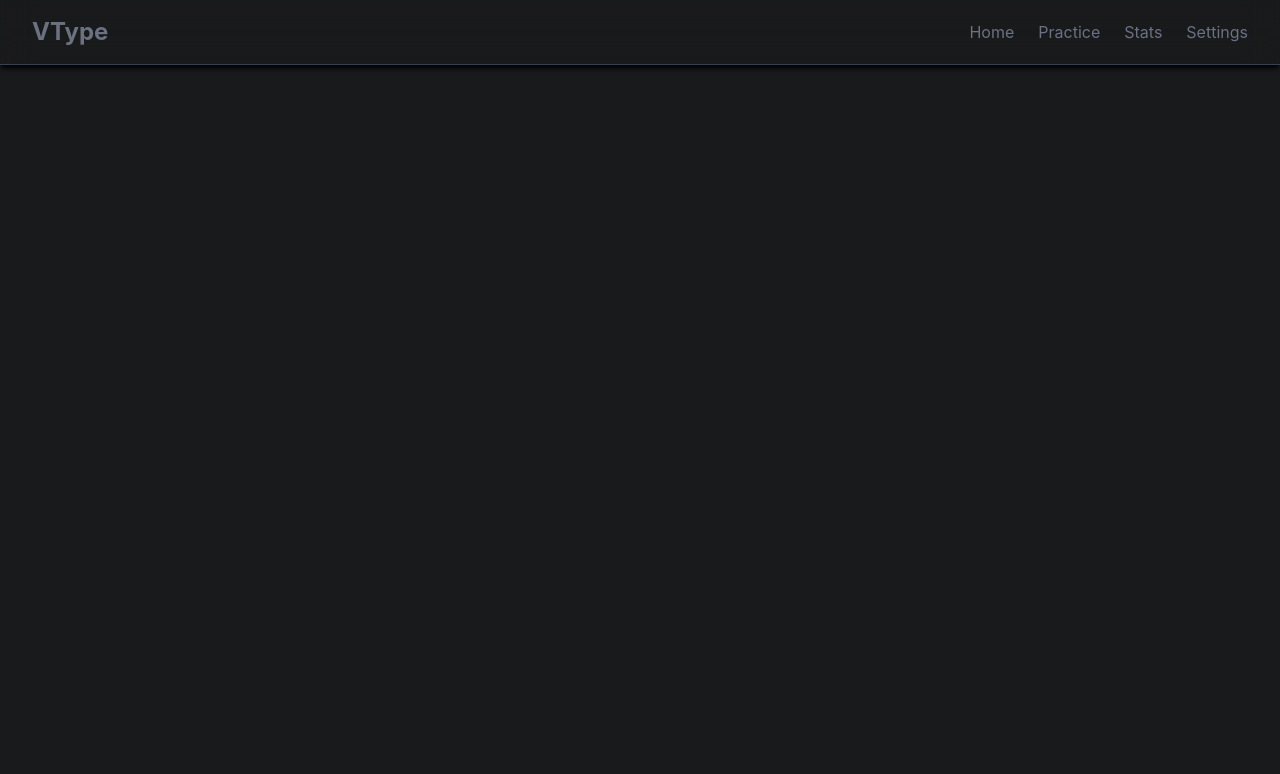
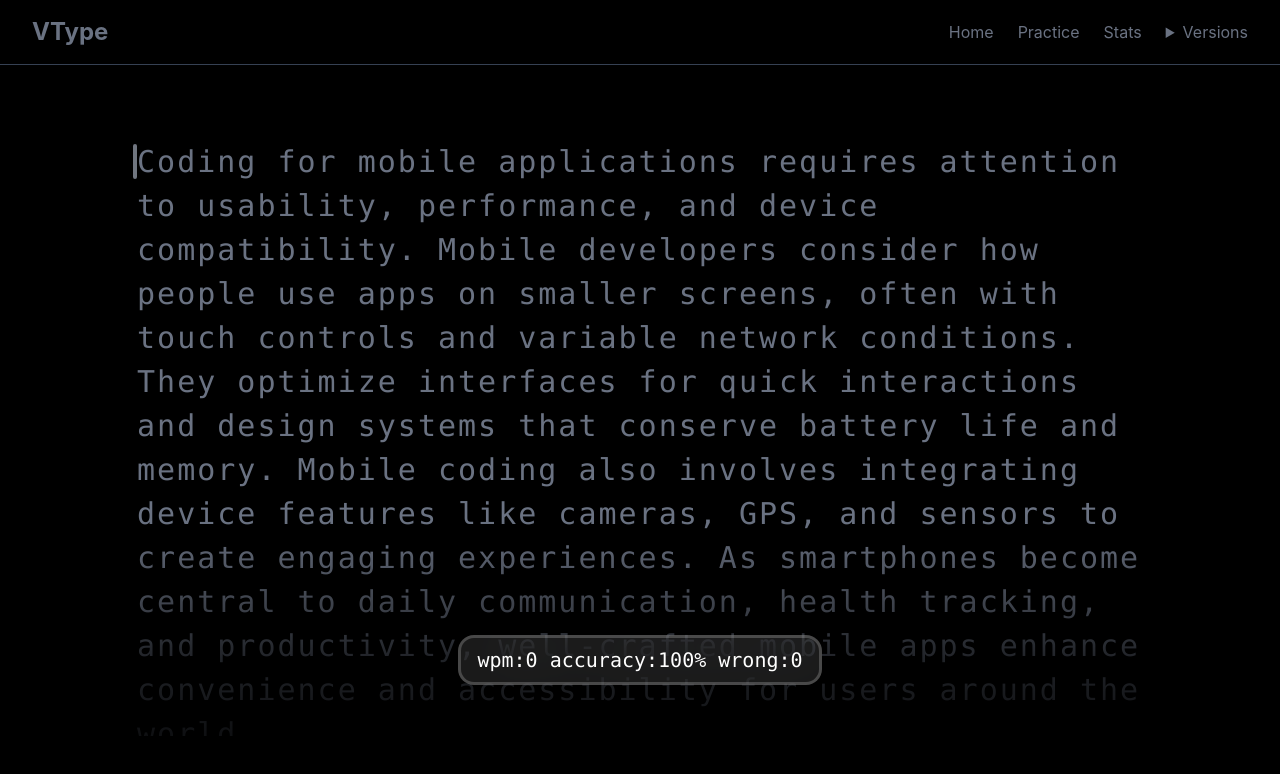
Before and after one commit to EXPRT-CODER/VType, a React (Vite) app: page /V3/practice in a window 1280 px wide. Shown: the top 774 px of the page. Built offline with nearby package versions, Linux system fonts and the light colour scheme; the HTML template or start-up script is replaced by a standard one.

Commit message:
Aded HeroV3.

```diff
--- a/index.html
+++ b/index.html
@@ -3,6 +3,10 @@
   <head>
     <meta charset="UTF-8" />
     <link rel="icon" type="image/svg+xml" href="/laptop.png" />
+    <link
+      href="https://fonts.googleapis.com/css2?family=IBM+Plex+Mono:wght@400&display=swap"
+      rel="stylesheet"
+    />
     <meta name="viewport" content="width=device-width, initial-scale=1.0" />
     <title>VType</title>
   </head>
--- a/package.json
+++ b/package.json
@@ -12,6 +12,7 @@
   "dependencies": {
     "@tailwindcss/vite": "^4.3.0",
     "axios": "^1.16.1",
+    "motion": "^12.40.0",
     "react": "^19.2.6",
     "react-dom": "^19.2.6",
     "react-router-dom": "^7.15.1",
--- a/src/App.jsx
+++ b/src/App.jsx
@@ -1,16 +1,19 @@
 import React from 'react';
-import { Routes, Route } from "react-router-dom";
+import { Routes, Route, Navigate } from "react-router-dom";
 import Nav from './components/Nav';
 import Hero from './components/Hero';
 import HeroV2 from './components/HeroV2';
+import HeroV3 from './components/HeroV3';
 
 const App = () => {
   return (
     <>
     <Nav />
     <Routes>
-      <Route path="/" element={<HeroV2 />} />
-      <Route path="/v1" element={<Hero />} />
+      <Route path='/V3/practice' element={<HeroV3 />} />
+      <Route path="/" element={<Navigate to='/V3/practice' replace />} />
+      <Route path="/V1" element={<Hero />} />
+      <Route path="/V2" element={<HeroV2 />} />
     </Routes>
     </>  )
 }
--- a/src/components/HeroV2.jsx
+++ b/src/components/HeroV2.jsx
@@ -4,7 +4,7 @@ import paragraphs from '../data/paragraphs.js';
 const HeroV2 = () => {
 
 
-        const text = paragraphs;
+    const text = paragraphs;
 
 
 
--- /dev/null
+++ b/src/components/HeroV3.jsx
@@ -0,0 +1,174 @@
+import { useLayoutEffect, useEffect, useRef, useState } from 'react';
+import paragraphs from '../data/paragraphs.js';
+
+const HeroV2 = () => {
+
+    const text =  paragraphs;
+    const [typed, setTyped] = useState("");
+    const [mistakes, setMistakes] = useState(0);
+    const [keystrokes, setKeystrokes] = useState(0);
+    let currentWrong = 0;
+    let accuracy = 100;
+
+    //for wpm
+
+    const [currentTime, setCurrentTime] = useState(Date.now());
+    const startTime = useRef(null);
+
+    useEffect(() => {
+    if (!startTime.current) return;
+
+    const interval = setInterval(() => {
+        setCurrentTime(Date.now());
+    }, 500);
+
+    return () => clearInterval(interval);
+    }, [startTime.current]);
+
+    const elapsedSeconds = startTime.current ? (currentTime - startTime.current) / 1000 : 0;
+    const wpm =
+        elapsedSeconds > 0
+            ? Math.round((typed.length / 5) / (elapsedSeconds / 60))
+            : 0;
+
+
+
+//following bhasad for caret rendering
+
+    //handle krega value of view on every screen resize
+    const [view, setView] = useState(0);
+    useEffect(() => {
+        const handleResize = () => setView(prev => prev + 1);
+
+        window.addEventListener("resize", handleResize);
+
+        return () => {
+            window.removeEventListener("resize", handleResize);
+        };
+    }, []);
+
+
+    //this ref have all character pointers
+    const charRefs = useRef([]);
+    //this ref have contaner pointer for caret position calculation inside container
+    const containerRef = useRef(null);
+    const prevTopRef = useRef(0);
+    //created a state for caret position and height
+    const [caretPos, setCaretPos] = useState({
+        left: 0,
+        top: 0,
+        height: 0,
+    });
+
+    useLayoutEffect(() => {
+
+        //took current char reference and container reference(pointers)
+        const currentChar = charRefs.current[typed.length];
+        const container = containerRef.current;
+
+        if (!currentChar || !container) return;
+
+        const rect = currentChar.getBoundingClientRect();
+        const containerRect = container.getBoundingClientRect();
+        const caretY =
+                    rect.top - containerRect.top + container.scrollTop;
+        setCaretPos({
+            left: rect.left - containerRect.left,
+            top: caretY,
+            height: rect.height,
+        });
+
+        const trigger = container.scrollTop + container.clientHeight * 0.6;
+
+        if (caretY > trigger) {
+            container.scrollTo({
+                top: caretY - container.clientHeight * 0.6,
+                behavior: "smooth",
+            });
+        }
+
+    }, [typed , view]);
+
+
+    // hanle function of hidden input tag for onchange
+    const handleChange = (e) => {
+
+        //setting time for wpm here and setting values
+        if (!startTime.current) {
+            startTime.current = Date.now();
+        }
+
+        const value = e.target.value;
+            // jab bhi new cahr type hoga to check krega ki wo sahi hai ya nahi and accordingly increase keystrokes and mistakes
+            if (value.length > typed.length) {
+                const index = value.length - 1;
+                setKeystrokes(prev => prev + 1);
+                if (value[index] !== text[index]) {
+                    setMistakes(prev => prev + 1);
+                }
+            }
+            setTyped(value);
+    }
+
+    return (
+        <div className='h-screen w-full flex justify-center items-center bg-black'>
+            <div
+                ref={containerRef}
+                className=' leading-11 whitespace-pre-wrap  relative mt-10 md:mt-20 sm:mt-10 h-[74vh] w-[87%] md:w-[80%] overflow-y-scroll px-2 py-5 md:py-0 scrollbar-hide'
+            >
+                {/* hidden input  */}
+                <input
+                    type="text"
+                    value={typed}
+                    onChange={handleChange}
+                    autoFocus
+                    spellCheck={false}
+                    className='fixed inset-0 opacity-0 pointer-none'
+                />
+                {/* our curte carrot */}
+               <div
+                    className='absolute w-1 rounded-2xl -ml-1 bg-gray-400 animate-pulse pointer-events-none transition-[left,top] duration-300 ease-out'
+                    style={{
+                        left: caretPos.left,
+                        top: caretPos.top,
+                        height: caretPos.height,
+                    }}
+                />
+                {/* text characters */}
+                {text.split("").map((char, index) => {
+
+                    let color = "text-gray-500";
+                    if (index < typed.length) {
+                        color = char === typed[index] ? "text-white" : "text-red-500";
+                        if (char !== typed[index]) currentWrong++;
+                        accuracy =  ((keystrokes-mistakes)/keystrokes)*100
+
+                        if(char===' ' && typed[index] !==' '){
+                            color = "bg-gray-500 rounded-sm";
+                        }
+                    }
+                    return(
+                        <span
+                            className= {`text-3xl font-mono mx-px ${color}`}
+                            ref={(el) => (charRefs.current[index] = el)}
+                            key={index}
+                            >
+                            {char}
+                        </span>
+                    )
+                })}
+
+                {/* this div is for bottom spacing so that last line can be visible properly */}
+                <div className='h-[30%]'></div>
+            </div>
+            {/* bottom gradient */}
+                <div className='fixed bottom-0 w-full flex items-center justify-center  h-[35%] bg-linear-to-t from-black via-black/70 to-transparent'>
+                    <div className='text-white text-xl font-mono bg-white/10 backdrop-blur-xl border-3 border-white/20 rounded-2xl px-4 py-2'>
+                        wpm:{wpm.toFixed(0)} accuracy:{accuracy.toFixed(0)}% wrong:{currentWrong}
+                    </div>
+                </div>
+        </div>
+    )
+}
+
+export default HeroV2;
--- a/src/components/Nav.jsx
+++ b/src/components/Nav.jsx
@@ -1,10 +1,12 @@
 import React, { useState } from "react";
+import { Link } from "react-router-dom";
 
 function Nav() {
   const [open, setOpen] = useState(false);
+  const [show, setShow] = useState(false);
 
   return (
-    <nav className="bg-transparent backdrop-blur-lg border-b border-gray-700 shadow-md shadow-black fixed top-0 w-screen z-999">
+    <nav className="backdrop-blur-md border-b border-gray-700 shadow-md shadow-black fixed top-0 w-screen z-999 bg-black">
       <div className="max-w-7xl mx-auto px-4 sm:px-6 lg:px-8">
         <div className="flex items-center justify-between h-16">
           <div className="flex items-center">
@@ -14,16 +16,27 @@ function Nav() {
           <div className="hidden md:block">
             <ul className="flex space-x-6 text-gray-500">
               <li>
-                <a href="#home" className="hover:text-gray-400">Home</a>
+                <Link to="#Home" className="hover:text-gray-400">Home</Link>
               </li>
               <li>
-                <a href="#practice" className="hover:text-gray-400">Practice</a>
+                <Link to="/practice" className="hover:text-gray-400">Practice</Link>
               </li>
               <li>
-                <a href="#stats" className="hover:text-gray-400">Stats</a>
+                <Link to="#stats" className="hover:text-gray-400">Stats</Link>
               </li>
               <li>
-                <a href="#settings" className="hover:text-gray-400">Settings</a>
+                <details>
+                  <summary>
+                    Versions
+                  </summary>
+
+                  <ul className="absolute">
+                    <li><Link to='/V1'>V1</Link></li>
+                    <li><Link to='/V2'>V2</Link></li>
+                    <li><Link to='/V3/practice'>V3</Link></li>
+                  </ul>
+                </details>
+
               </li>
             </ul>
           </div>
@@ -48,11 +61,20 @@ function Nav() {
 
       {/* Mobile menu */}
       {open && (
-        <div className="md:hidden px-2 pt-2 pb-3 space-y-1 bg-transparent">
-          <a href="#home" className="block px-3 py-2 rounded-md text-base font-medium text-gray-500 hover:text-gray-400">Home</a>
-          <a href="#practice" className="block px-3 py-2 rounded-md text-base font-medium text-gray-500 hover:text-gray-400">Practice</a>
-          <a href="#stats" className="block px-3 py-2 rounded-md text-base font-medium text-gray-500 hover:text-gray-400">Stats</a>
-          <a href="#settings" className="block px-3 py-2 rounded-md text-base font-medium text-gray-500 hover:text-gray-400">Settings</a>
+        <div className="md:hidden px-2 pt-2 pb-3 space-y-1 bg-transparent  text-gray-500 hover:text-gray-400">
+          <a href="#home" className="block px-3 py-2 text-base font-medium ">Home</a>
+          <a href="#practice" className="block px-3 py-2  text-base font-medium ">Practice</a>
+          <a href="#stats" className="block px-3 py-2  text-base font-medium ">Stats</a>
+          <div className="flex px-3 py-2 text-base font-medium gap-2">
+            <button onClick={() => {setShow((prev)=> !prev)}} >
+              Versions
+            </button>
+            {show && <>
+            <Link to='/V1'>V1</Link>
+            <Link to='/V2'>V2</Link>
+            <Link to='/V3/practice'>V3</Link>
+            </>}
+          </div>
         </div>
       )}
     </nav>
--- a/src/index.css
+++ b/src/index.css
@@ -6,27 +6,6 @@ html, body, #root, .app {
 	-moz-user-select: none;
 	-ms-user-select: none;
 	user-select: none;
-}
-
-html,
-body {
-	overflow: hidden;
-	scrollbar-width: none;
-}
-
-html::-webkit-scrollbar,
-body::-webkit-scrollbar {
-	width: 0;
-	height: 0;
-}
-
-.no-scrollbar {
-	scrollbar-width: none;
-}
-
-.no-scrollbar::-webkit-scrollbar {
-	width: 0;
-	height: 0;
 }
 
 input,
@@ -39,9 +18,11 @@ button,
 	-ms-user-select: text;
 	user-select: text;
 }
-body{
-    background-color: #191A1B;
+div::-webkit-scrollbar {
+  display: none;
 }
-input:focus{
-	outline: none;
+
+.div {
+  -ms-overflow-style: none;  /* IE and Edge */
+  scrollbar-width: none;     /* Firefox */
 }
```
Also changed, not shown: src/components/Hero.jsx (+5 -16 lines), src/data/paragraphs.js, 1 other file (tests, documents, lock files or other folders).
